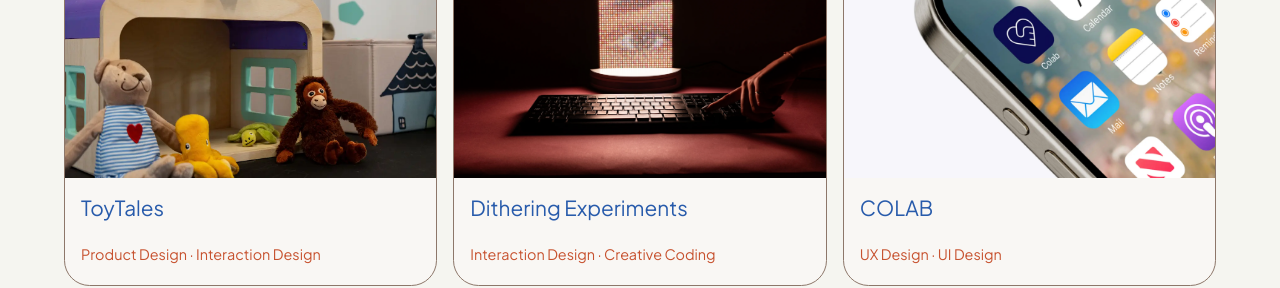
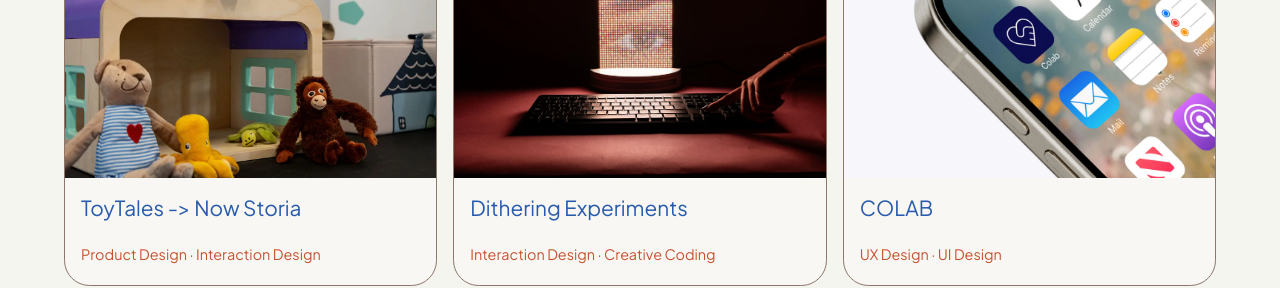
Before and after one commit to lararr/LaraRodriguesRistic-Portfolio, a plain HTML site: page about.html in a window 1280 px wide. Shown: the part 2620-2908 px from the top of the page. Drawn offline with nearby package versions, Linux system fonts and the light colour scheme.

Commit message:
addet storia everywhere

```diff
--- a/about.html
+++ b/about.html
@@ -247,7 +247,7 @@
       <!-- ToyTales -->
       <div class="project-card" data-link="toyTales.html">
         <img src="assets/photos/ToyTales2.webp" alt="ToyTales" class="project-img">
-        <h3 class="project-title">ToyTales</h3>
+        <h3 class="project-title">ToyTales -> Now Storia</h3>
         <!-- <p class="project-desc">An AI-powered storytelling house that brings kid's favourite to life by crafting different tales in different worlds.</p> -->
         <p class="project-tags">Product Design · Interaction Design</p>
         <!-- <div class="card-icon">
```
Also changed, not shown: playground.html (+1 -1 lines), projects.html (+1 -1 lines).
